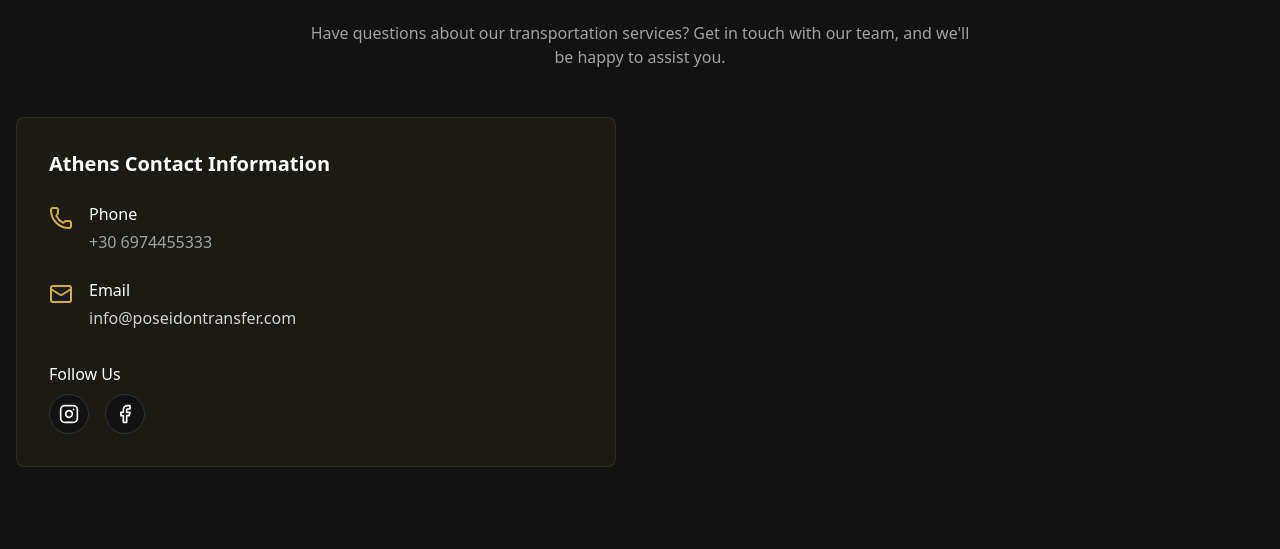
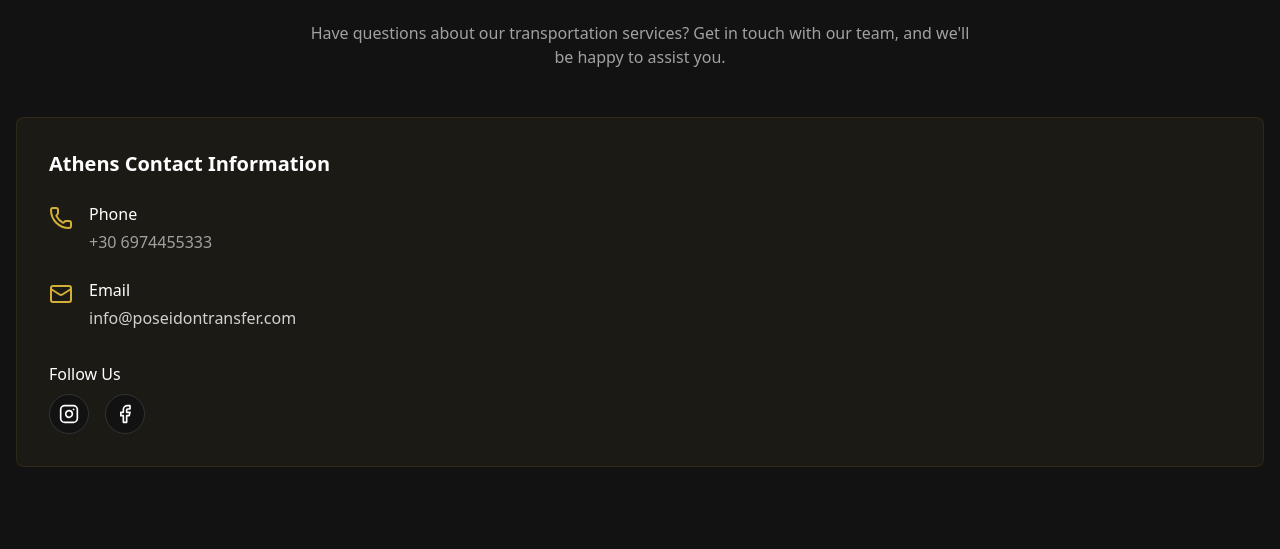
Before and after one commit to nikossoftwaredev/tranfer, a Next.js app: page /en-US in a window 1280 px wide. Shown: the part 6869-7418 px from the top of the page. Built offline with nearby package versions, Linux system fonts and the light colour scheme.

Commit message:
Refactor ContactSection layout for improved responsiveness
- Removed unnecessary grid column configuration in ContactSection to enhance layout simplicity.
- Adjusted structure for better alignment and spacing in the contact information display.

```diff
--- a/components/sections/ContactSection.tsx
+++ b/components/sections/ContactSection.tsx
@@ -19,7 +19,7 @@ const ContactSection = () => {
           </p>
         </div>
 
-        <div className="grid grid-cols-1 lg:grid-cols-2 gap-12">
+        <div className="grid grid-cols-1 gap-12">
           {/* Contact Information */}
           <div>
             <div className="bg-primary/5 rounded-lg p-8 border border-primary/10 mb-8">
```
